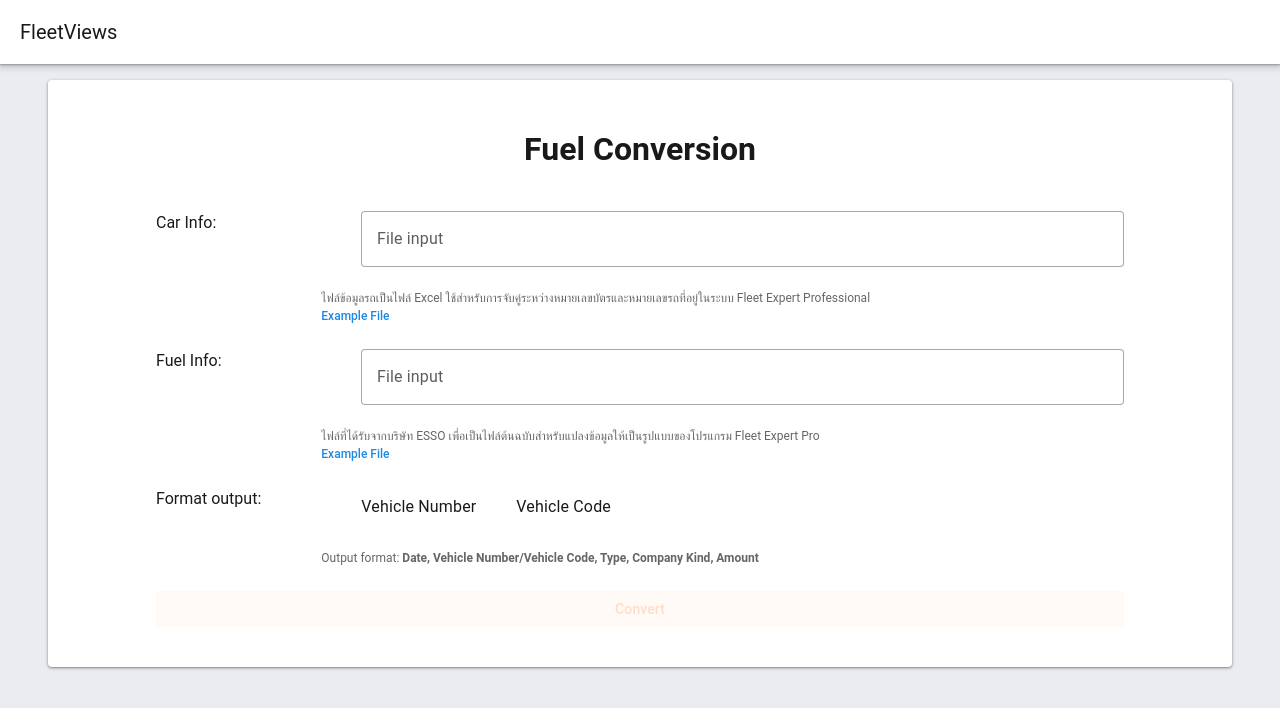
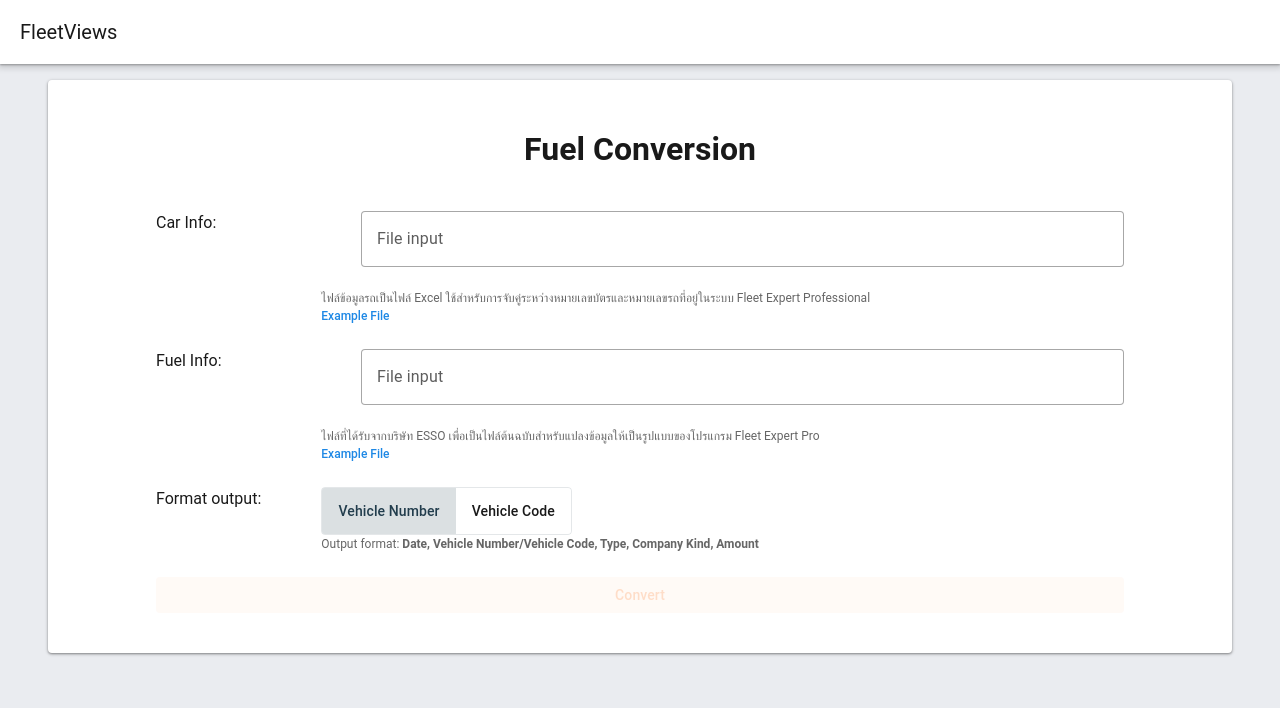
Before and after one commit to mobileInnovations/fuelconversion, a Vue app: page / in a window 1280 px wide. Shown: the top 708 px of the page. Built offline with nearby package versions, Linux system fonts and the light colour scheme; some icons are missing.

Commit message:
Initial project setup

```diff
--- a/src/pages/ConversionPage.vue
+++ b/src/pages/ConversionPage.vue
@@ -62,11 +62,17 @@ const submit = async () => {
         <!------------------>
         <v-col cols="2">Format output:</v-col>
         <v-col cols="10">
-          <v-radio-group v-model="vehicleField" inline>
-            <v-radio label="Vehicle Number" value="vehicleNumber" />
+          <v-btn-toggle
+            v-model="vehicleField"
+            color="secondary"
+            mandatory
+            variant="outlined"
+          >
+            <v-btn value="vehicleNumber"> Vehicle Number </v-btn>
 
-            <v-radio label="Vehicle Code" value="vehicleCode" />
-          </v-radio-group>
+            <v-btn value="vehicleCode"> Vehicle Code </v-btn>
+          </v-btn-toggle>
+
           <div class="text-description">
             Output format:
             <strong
```
Also changed, not shown: 2 other files (tests, documents, lock files or other folders).
